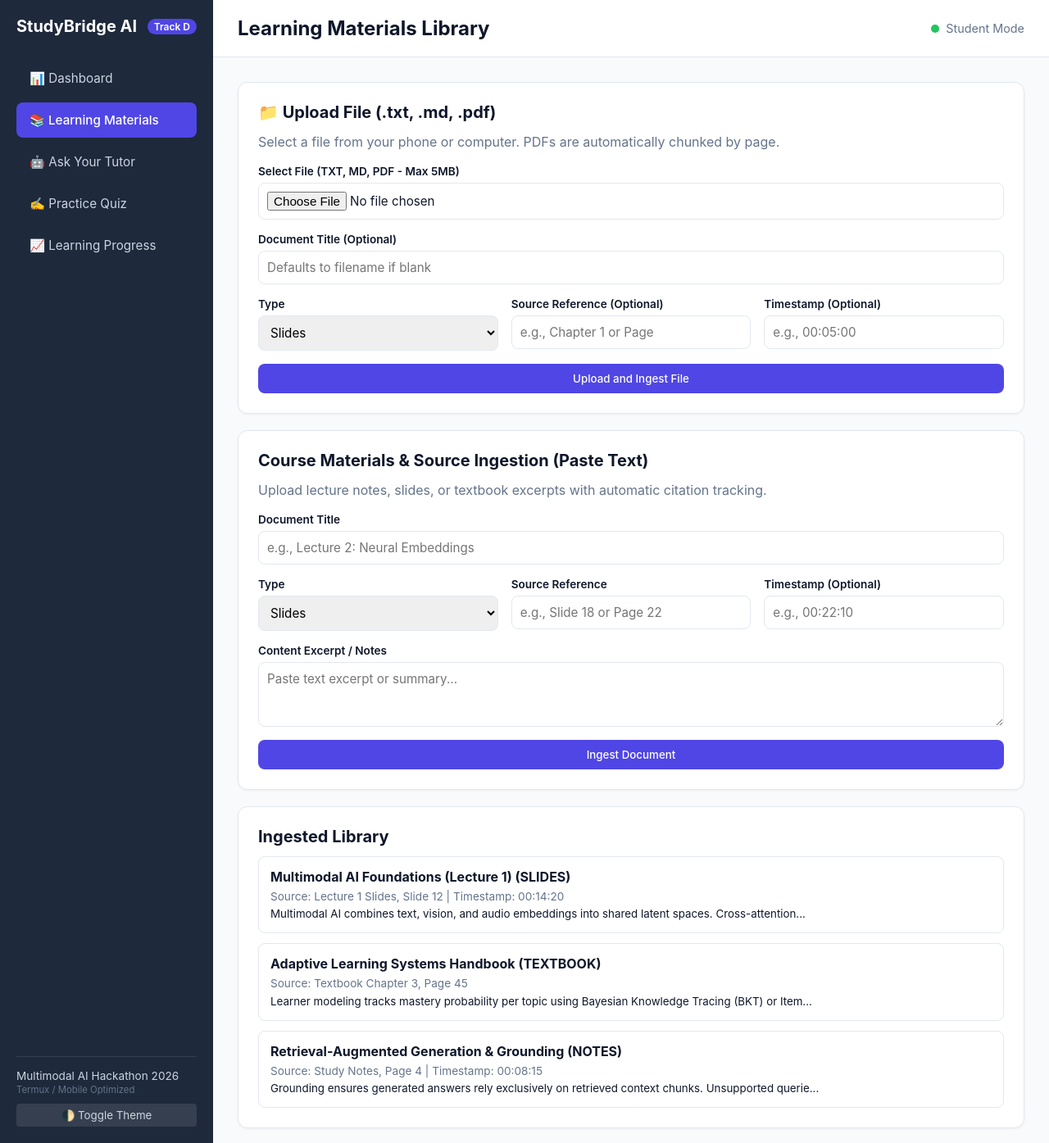
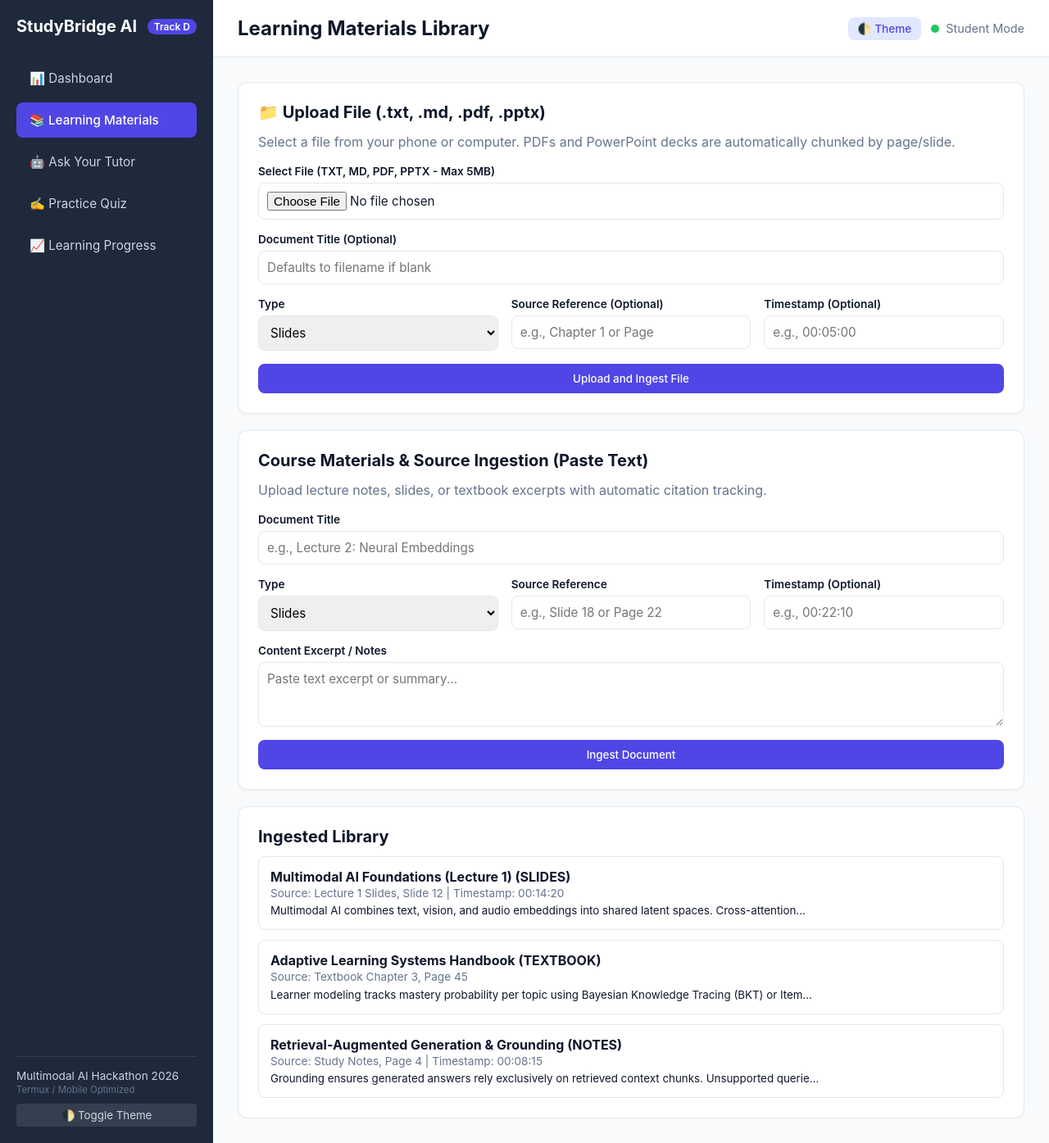
Before and after one commit to dukeoghenefejiroduke/StudyBridge-AI, a Flask app: page / in a window 1280 px wide, after a click on "📚 Learning Materials". Shown: the whole page at 82% size. Run offline with Flask 3, Linux system fonts and the light colour scheme.

Commit message:
Add adaptive learning and accessibility features

```diff
--- a/app/static/style.css
+++ b/app/static/style.css
@@ -151,12 +151,15 @@ body {
     gap: 20px;
     max-width: 1200px;
     width: 100%;
+    overflow-x: hidden;
 }
 
 .tab-section {
     display: none;
     flex-direction: column;
     gap: 20px;
+    max-width: 100%;
+    overflow-x: hidden;
 }
 
 .tab-section.active {
@@ -345,12 +348,17 @@ body {
     display: flex;
     justify-content: space-between;
     align-items: center;
-    background-color: #fff;
+    background-color: var(--card-bg);
+    overflow-wrap: anywhere;
+    word-break: break-word;
+    max-width: 100%;
 }
 
-.material-info h4 {
-    font-size: 1rem;
-    margin-bottom: 4px;
+.material-info {
+    min-width: 0;
+    overflow-wrap: anywhere;
+    word-break: break-word;
+    flex-grow: 1;
 }
 
 .material-info p {
@@ -468,3 +476,8 @@ body.dark-mode textarea {
     color: #f8fafc;
     border-color: #334155;
 }
+body.dark-mode .tutor-message {
+    background-color: var(--card-bg);
+    color: var(--text-main);
+    border-color: var(--border-color);
+}
--- a/app/templates/index.html
+++ b/app/templates/index.html
@@ -32,9 +32,12 @@
         <main class="main-content">
             <header class="top-header">
                 <h1 id="page-title">Study Dashboard</h1>
-                <div class="user-profile">
-                    <span class="status-indicator online"></span>
-                    <span>Student Mode</span>
+                <div style="display: flex; align-items: center; gap: 12px;">
+                    <button class="secondary-btn" onclick="toggleTheme()" style="padding: 6px 12px; font-size: 0.85rem; cursor: pointer;">🌓 Theme</button>
+                    <div class="user-profile">
+                        <span class="status-indicator online"></span>
+                        <span>Student Mode</span>
+                    </div>
                 </div>
             </header>
 
@@ -77,13 +80,13 @@
                 <!-- Learning Materials Section -->
                 <section id="materials-section" class="tab-section">
                     <div class="card">
-                        <h2>📁 Upload File (.txt, .md, .pdf)</h2>
-                        <p>Select a file from your phone or computer. PDFs are automatically chunked by page.</p>
+                        <h2>📁 Upload File (.txt, .md, .pdf, .pptx)</h2>
+                        <p>Select a file from your phone or computer. PDFs and PowerPoint decks are automatically chunked by page/slide.</p>
 
                         <form id="file-upload-form" class="upload-form">
                             <div class="form-group">
-                                <label>Select File (TXT, MD, PDF - Max 5MB)</label>
-                                <input type="file" id="upload-file" accept=".txt,.md,.pdf" required>
+                                <label>Select File (TXT, MD, PDF, PPTX - Max 5MB)</label>
+                                <input type="file" id="upload-file" accept=".txt,.md,.pdf,.pptx" required>
                             </div>
                             <div class="form-group">
                                 <label>Document Title (Optional)</label>
```
